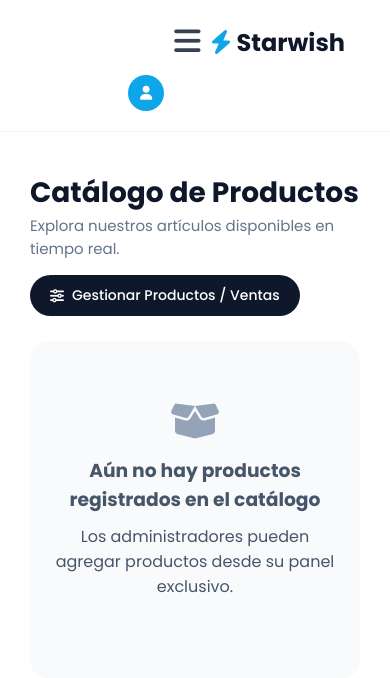
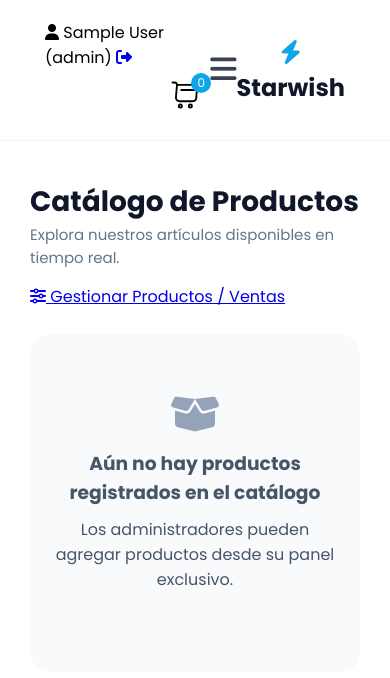
Before and after one commit to huertavicky607-sudo/Proyecto-Final-Flask, a Flask app: page /menu in a window 390 px wide. Shown: the top 678 px of the page. Run offline with Flask 3, Linux system fonts and the light colour scheme; the visitor is signed in with stand-in values (Sample User, id 1); data that the repository does not hold is empty.

Commit message:
Update menu.html

```diff
--- a/Mi_Proyecto/templates/menu.html
+++ b/Mi_Proyecto/templates/menu.html
@@ -5,19 +5,9 @@
     <meta name="viewport" content="width=device-width, initial-scale=1.0">
     <title>Starwish | Catálogo y Herramientas</title>
     <link rel="stylesheet" href="{{ url_for('static', filename='starwish.css') }}">
+    <link rel="stylesheet" href="{{ url_for('static', filename='starwish-extra.css') }}">
     <link rel="stylesheet" href="https://cdnjs.cloudflare.com/ajax/libs/font-awesome/6.5.2/css/all.min.css" crossorigin="anonymous" referrerpolicy="no-referrer" />
     <style>
-        .header { flex-wrap: wrap; gap: 15px; }
-        .header .menu-nav { flex-wrap: wrap; gap: 8px; }
-        .header .menu-nav li a { font-size: 14px; padding: 8px 14px; }
-        .badge-rol {
-            font-size: 12px;
-            background: #0ea5e9;
-            color: #fff;
-            padding: 4px 10px;
-            border-radius: 999px;
-            font-weight: 600;
-        }
         .catalogo-header {
             display: flex;
             justify-content: space-between;
@@ -28,19 +18,6 @@
             gap: 15px;
         }
         .catalogo-header h2 { font-size: 28px; color: #0f172a; }
-        .btn-admin-crud {
-            background-color: #0f172a;
-            color: #fff;
-            text-decoration: none;
-            padding: 10px 20px;
-            border-radius: 500px;
-            font-size: 14px;
-            font-weight: 500;
-            display: inline-flex;
-            align-items: center;
-            gap: 8px;
-        }
-        .btn-admin-crud:hover { opacity: 0.9; }
         .empty-catalog {
             text-align: center;
             padding: 60px 20px;
@@ -48,81 +25,6 @@
             border-radius: 20px;
             color: #475569;
             margin-bottom: 40px;
-        }
-        .card-producto-relacionado {
-            background: #fff;
-            border: 1px solid #f1f5f9;
-            border-radius: 20px;
-            padding: 15px;
-            transition: transform 0.2s ease, box-shadow 0.2s ease;
-        }
-        .card-producto-relacionado:hover {
-            transform: translateY(-4px);
-            box-shadow: 0 10px 25px rgba(0, 0, 0, 0.06);
-        }
-        .cards-productos-relacionados {
-            display: grid;
-            grid-template-columns: repeat(auto-fill, minmax(260px, 300px));
-            gap: 30px;
-            justify-content: start;
-        }
-        .card-producto-relacionado .image-product {
-            height: 260px;
-            background-color: #f8fafc;
-            display: flex;
-            align-items: center;
-            justify-content: center;
-            position: relative;
-            overflow: hidden;
-            border-radius: 20px;
-        }
-        .card-producto-relacionado .image-product img {
-            width: 100%;
-            height: 100%;
-            object-fit: contain;
-            padding: 10px;
-        }
-
-        /* ---------- Encabezado ---------- */
-        .header .logo { font-size: 24px; white-space: nowrap; }
-        .header-user { display: flex; align-items: center; gap: 12px; }
-        .badge-rol { display: inline-flex; align-items: center; gap: 6px; }
-        .logout-link { color: #ef4444; font-size: 18px; }
-
-        /* Celular / tablet: hamburguesa | logo | usuario en una sola fila */
-        @media (max-width: 990px) {
-            .header {
-                display: grid;
-                grid-template-columns: 1fr auto 1fr;
-                align-items: center;
-                gap: 10px;
-            }
-            .header .menu-hamburger { justify-self: start; }
-            .header .logo { text-align: center; }
-            .header-user { order: 3; justify-self: end; }
-
-            /* Menú lateral fijo a la pantalla (si no, aparece arriba de la página al hacer scroll) */
-            .menu-responsive {
-                position: fixed;
-                top: 0;
-                left: 0;
-                height: 100vh;
-                height: 100dvh;
-                overflow-y: auto;
-                box-shadow: 0 10px 30px #00000030;
-            }
-        }
-
-        /* Celular: el chip pasa a ser un círculo con ícono; nombre y salir están en el menú lateral */
-        @media (max-width: 600px) {
-            .badge-txt, .btn-login-txt, .logout-link { display: none; }
-            .badge-rol, .btn-login {
-                width: 36px;
-                height: 36px;
-                padding: 0 !important;
-                justify-content: center;
-                font-size: 14px;
-            }
         }
     </style>
 </head>
@@ -170,6 +72,11 @@
                         <span class="btn-login-txt">Iniciar Sesión</span>
                     </a>
                 {% endif %}
+
+                <div class="carrito">
+                    <img src="{{ url_for('static', filename='cart.svg') }}" alt="carrito">
+                    <div class="count-products-cart">0</div>
+                </div>
             </div>
         </div>
     </header>
@@ -287,5 +194,6 @@
     </footer>
 
     <script src="{{ url_for('static', filename='index.js') }}"></script>
+    <script src="{{ url_for('static', filename='starwish-extra.js') }}"></script>
 </body>
 </html>
```
